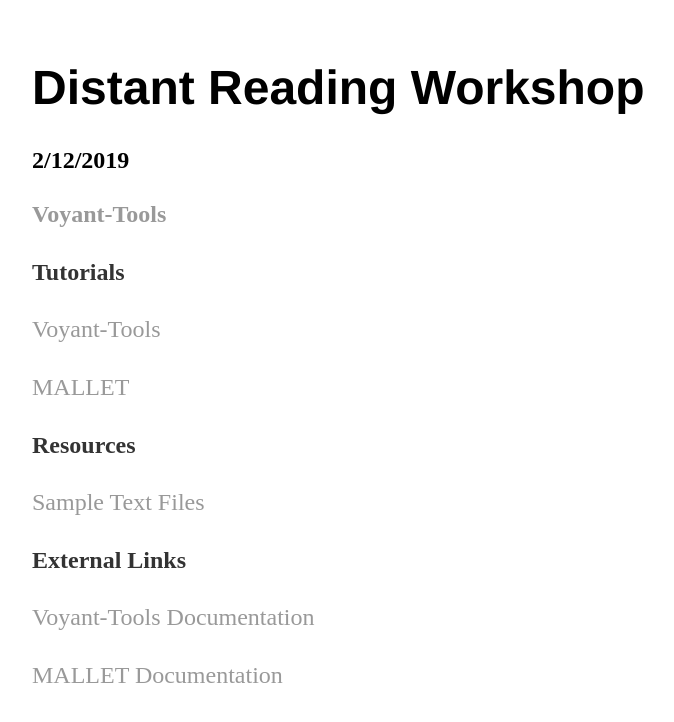
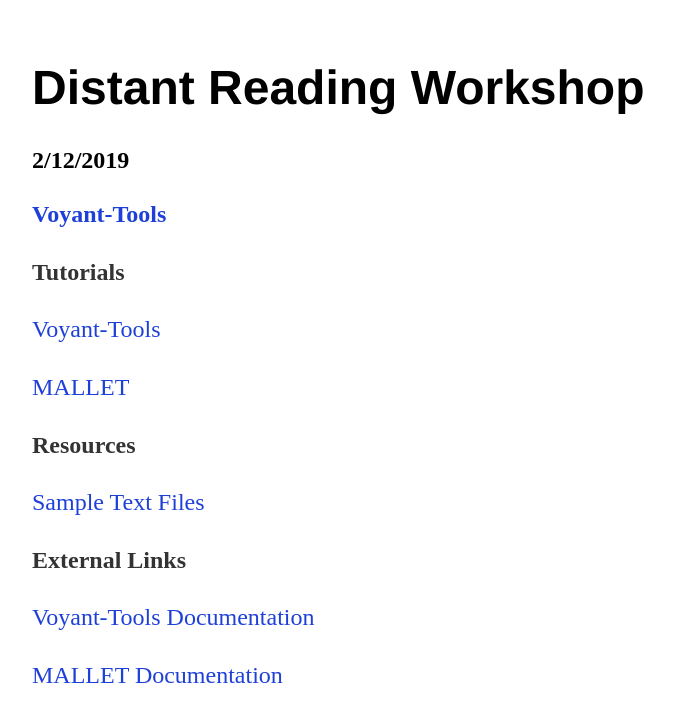
Before and after one commit to dmgustavhi/dmgustavhi.github.io, a Jekyll site: the page built from distantreading.html, in a window 1280 px wide. Shown: the top 722 px of the page, without its empty margins (160-834 px from the left). Built offline with Jekyll 4.4.1, drawn with Linux system fonts in a browser that asks for light colours.

Commit message:
Update standalone.html

```diff
--- a/_layouts/standalone.html
+++ b/_layouts/standalone.html
@@ -3,7 +3,7 @@
 		<head>
 			<title>{{ page.title }}</title>
 			<!-- link to main stylesheet -->
-			<link rel="stylesheet" type="text/css" href="/css/main.css">
+			<link rel="stylesheet" type="text/css" href="/css/alt.css">
 		</head>
 <body>
 
```
